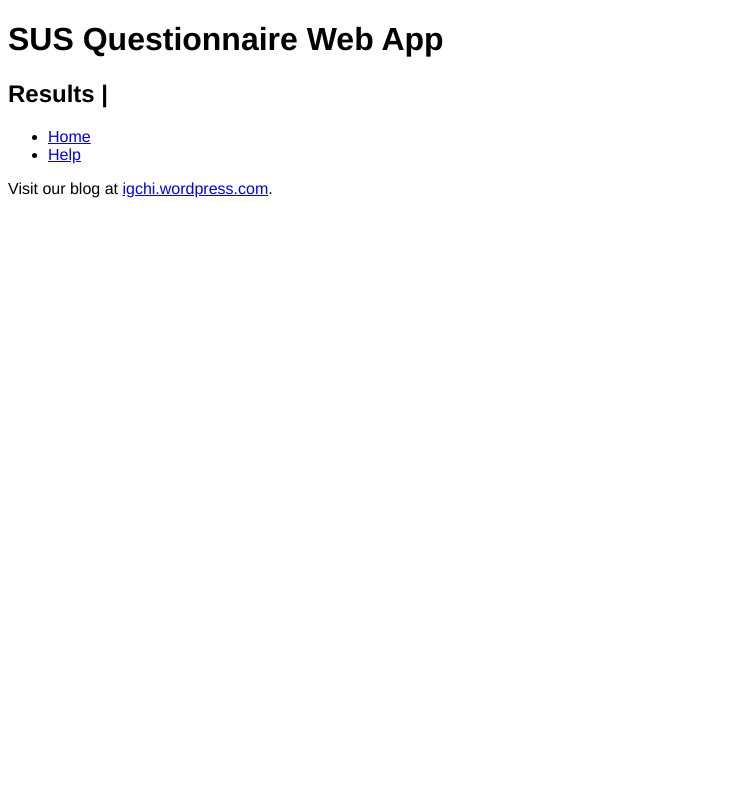
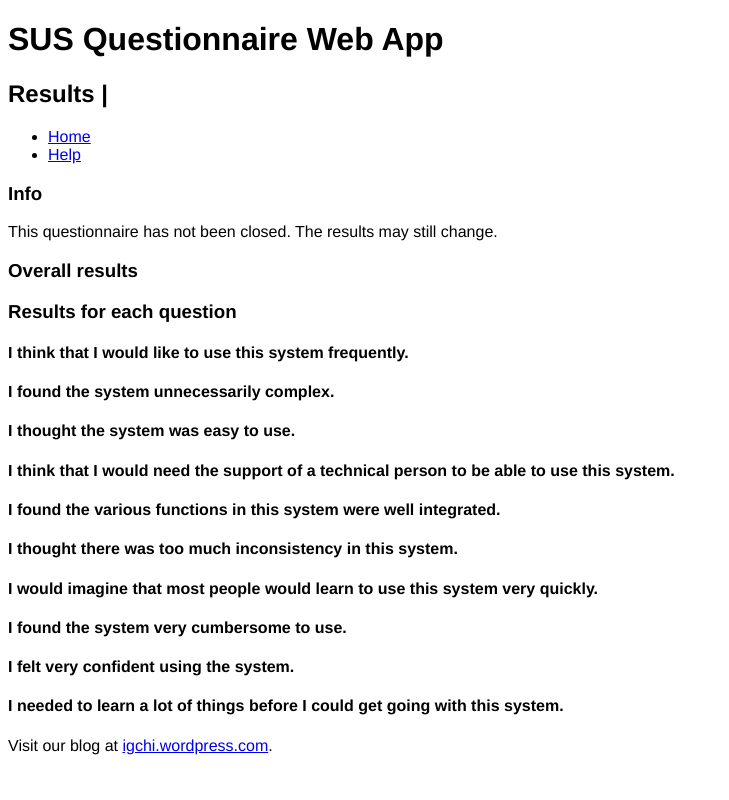
Before and after one commit to JorisSchelfaut/sus-questionnaire-web, a PHP site: page /sus-questionnaire-web/results/index.php?id=1 in a window 1280 px wide. Shown: the whole page, without its empty margins (0-729 px from the left). Run offline with PHP 8.4, Linux system fonts and the light colour scheme; data that the repository does not hold is empty; some libraries are stand-ins or nearby versions.

Commit message:
results 2

```diff
--- /dev/null
+++ b/_data/js/infovis/infovis.boxplot.custom.js
@@ -0,0 +1,63 @@
+/**
+ * Creates a boxplot and appends it to the specified DOM element.
+ * @param   questionnaire_id
+ * @param   element
+ * @param   type
+ * @returns {boxplot}
+ */
+boxplot = function (questionnaire_id, element, type) {
+    var margin = {top: 10, right: 50, bottom: 20, left: 50};
+    var width = 120 - margin.left - margin.right;
+    var height = 200 - margin.top - margin.bottom;
+    var min = Infinity;
+    var max = - Infinity;
+    var chart = d3.box()
+            .whiskers(iqr(1.5))
+            .width(width)
+            .height(height);
+    d3.csv("data.php?id=" + questionnaire_id + "&data=" + type, function(error, csv) {
+        var data = [];
+        csv.forEach(function(x) {
+            var e = Math.floor(x.Expt - 1),
+                    r = Math.floor(x.Run - 1),
+                    s = Math.floor(x.Score),
+                    d = data[e];
+            if (!d)
+                d = data[e] = [s];
+            else
+                d.push(s);
+            if (s > max)
+                max = s;
+            if (s < min)
+                min = s;
+        });
+        chart.domain([min, max]);
+        var svg = d3.select(element).selectAll("svg")
+                .data(data)
+                .enter().append("svg")
+                .attr("class", "box")
+                .attr("width", width + margin.left + margin.right)
+                .attr("height", height + margin.bottom + margin.top)
+                .append("g")
+                .attr("transform", "translate(" + margin.left + "," + margin.top + ")")
+                .call(chart);
+    });
+};
+
+/**
+ * Returns a function to compute the interquartile range.
+ * @param {integer} k
+ * @returns Array
+ */
+iqr = function(k) {
+    return function(d, i) {
+        var q1 = d.quartiles[0];
+        var q3 = d.quartiles[2];
+        var iqr = (q3 - q1) * k;
+        var i = -1;
+        var j = d.length;
+        while (d[++i] < q1 - iqr);
+        while (d[--j] > q3 + iqr);
+        return [i, j];
+    };
+};
--- a/_data/js/results.js
+++ b/_data/js/results.js
@@ -1,69 +1,14 @@
-var id = $.url().param('id');
-var margin = {top: 10, right: 50, bottom: 20, left: 50},
-    width = 120 - margin.left - margin.right,
-    height = 500 - margin.top - margin.bottom;
-
-var min = Infinity,
-    max = -Infinity;
-
-var chart = d3.box()
-    .whiskers(iqr(1.5))
-    .width(width)
-    .height(height);
-
-d3.csv("data.php?id=" + id, function(error, csv) {
-  var data = [];
-
-  csv.forEach(function(x) {
-    var e = Math.floor(x.Expt - 1),
-        r = Math.floor(x.Run - 1),
-        s = Math.floor(x.Score),
-        d = data[e];
-    if (!d) d = data[e] = [s];
-    else d.push(s);
-    if (s > max) max = s;
-    if (s < min) min = s;
-  });
-
-  chart.domain([min, max]);
-
-  var svg = d3.select("body").selectAll("svg")
-      .data(data)
-    .enter().append("svg")
-      .attr("class", "box")
-      .attr("width", width + margin.left + margin.right)
-      .attr("height", height + margin.bottom + margin.top)
-    .append("g")
-      .attr("transform", "translate(" + margin.left + "," + margin.top + ")")
-      .call(chart);
-
-  setInterval(function() {
-    svg.datum(randomize).call(chart.duration(1000));
-  }, 2000);
+jQuery(document).ready(function() {
+    var id = $.url().param('id');
+    boxplot(id, "#results-overall", "score");
+    boxplot(id, "#results-q1", "q1");
+    boxplot(id, "#results-q2", "q2");
+    boxplot(id, "#results-q3", "q3");
+    boxplot(id, "#results-q4", "q4");
+    boxplot(id, "#results-q5", "q5");
+    boxplot(id, "#results-q6", "q6");
+    boxplot(id, "#results-q7", "q7");
+    boxplot(id, "#results-q8", "q8");
+    boxplot(id, "#results-q9", "q9");
+    boxplot(id, "#results-q10", "q10");
 });
-
-function randomize(d) {
-  if (!d.randomizer) d.randomizer = randomizer(d);
-  return d.map(d.randomizer);
-}
-
-function randomizer(d) {
-  var k = d3.max(d) * .02;
-  return function(d) {
-    return Math.max(min, Math.min(max, d + k * (Math.random() - .5)));
-  };
-}
-
-// Returns a function to compute the interquartile range.
-function iqr(k) {
-  return function(d, i) {
-    var q1 = d.quartiles[0],
-        q3 = d.quartiles[2],
-        iqr = (q3 - q1) * k,
-        i = -1,
-        j = d.length;
-    while (d[++i] < q1 - iqr);
-    while (d[--j] > q3 + iqr);
-    return [i, j];
-  };
-}
--- a/dashboard.php
+++ b/dashboard.php
@@ -66,7 +66,7 @@ if (!$questionnaire_result) {
                     <tr>
                         <td><?php echo $title; ?></td><!-- TITLE -->
                         <td><a href="sus/?id=<?php echo $questionnaire_id; ?>" target="_blank"><?php echo 'sus/?id=' . $questionnaire_id; ?></a></td><!-- URL -->
-                        <td><a href="results/?id=<?php echo $questionnaire_id; ?>&user=<?php echo $questionnaire_id; ?>" target="_blank">results/?id=<?php echo $questionnaire_id; ?>&user=<?php echo $questionnaire_id; ?></a></td><!-- URL -->
+                        <td><a href="results/?id=<?php echo $questionnaire_id; ?>" target="_blank">results/?id=<?php echo $questionnaire_id; ?></a></td><!-- URL -->
                         <td>
                             <form action="" method="post">
                                 <input type="hidden" name="id" value="<?php echo $questionnaire_id; ?>"/>
--- a/results/index.php
+++ b/results/index.php
@@ -31,6 +31,7 @@ $database->close_database_connection();
         <script type="text/javascript" src="../_data/js/d3/d3.v3.min.js"></script>
         <script type="text/javascript" src="../_data/js/purl/purl.js"></script>
         <script type="text/javascript" src="../_data/js/infovis/infovis.boxplot.js"></script>
+        <script type="text/javascript" src="../_data/js/infovis/infovis.boxplot.custom.js"></script>
         <script type="text/javascript" src="../_data/js/results.js"></script>
     </head>
     <body>
@@ -49,10 +50,60 @@ $database->close_database_connection();
             </ul>
         </div>
         <div id="content">
-        <!--
-            TOTAL AVG SCORE + BOX PLOT
-            AVG SCORE / QUESTION + BOX PLOT
-        -->
+            <div id="questionnaire-info">
+                <h3>Info</h3>
+                <?php
+                    if ($closed) {
+                ?>
+                <p>This questionnaire has been closed. The results are considered final.</p>
+                <?php
+                    } else {
+                ?>
+                <p>This questionnaire has not been closed. The results may still change.</p>
+                <?php
+                    }
+                ?>
+            </div>
+            <!--
+                TOTAL AVG SCORE + BOX PLOT
+                AVG SCORE / QUESTION + BOX PLOT
+            -->
+            <div id="results-overall">
+                <h3>Overall results</h3>
+            </div>
+            <div id="results-questions">
+                <h3>Results for each question</h3>
+                <div id="results-q1">
+                    <h4>I think that I would like to use this system frequently.</h4>
+                </div>
+                <div id="results-q2">
+                    <h4>I found the system unnecessarily complex.</h4>
+                </div>
+                <div id="results-q3">
+                    <h4>I thought the system was easy to use.</h4>
+                </div>
+                <div id="results-q4">
+                    <h4>I think that I would need the support of a technical person to be able to use this system.	</h4>
+                </div>
+                <div id="results-q5">
+                    <h4>I found the various functions in this system were well integrated.</h4>
+                </div>
+                <div id="results-q6">
+                    <h4>I thought there was too much inconsistency in this system.</h4>
+                </div>
+                <div id="results-q7">
+                    <h4>I would imagine that most people would learn to use this system very quickly.</h4>
+                </div>
+                <div id="results-q8">
+                    <h4>I found the system very cumbersome to use.</h4>
+                </div>
+                <div id="results-q9">
+                    <h4>I felt very confident using the system.</h4>
+                </div>
+                <div id="results-q10">
+                    <h4>I needed to learn a lot of things before I could get going with this system.</h4>
+                </div>
+            </div>
         </div>
         <div id="footer">
             <p>Visit our blog at <a href="http://igchi.wordpress.com/">igchi.wordpress.com</a>.</p>
```
Also changed, not shown: results/data.php (+12 -6 lines).
